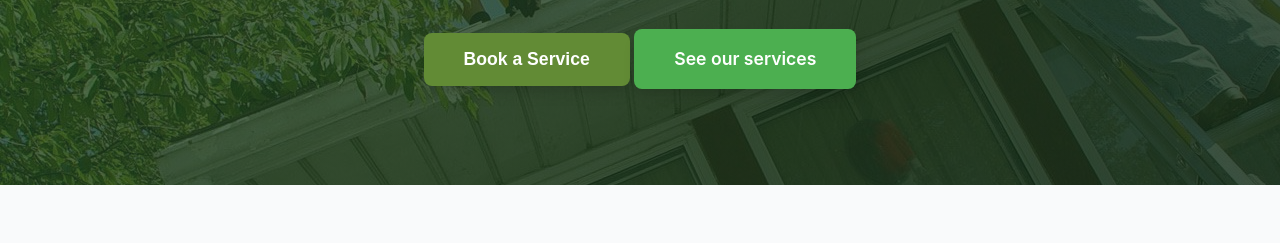
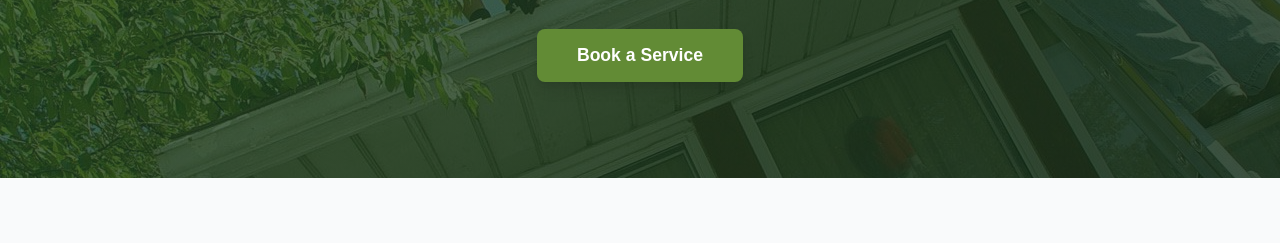
Before and after one commit to amashitharushika/repair-maintenance-services, a plain HTML site: page src/index.html in a window 1280 px wide. Shown: the part 374-617 px from the top of the page. Drawn offline with Linux system fonts and the light colour scheme.

Commit message:
feat: fix hero button alignment, removed the secondary hero button

```diff
--- a/src/index.html
+++ b/src/index.html
@@ -46,7 +46,6 @@
                 <h2 class="hero-title">Professional and Affordable Repair & Maintenance Services</h2>
                 <p class="hero-subtitle">Your trusted partner for all your home and business repair needs. Quality service, reliable professionals, and satisfaction guaranteed.</p>
                 <button class="cta-button" id="bookServiceBtn">Book a Service</button>
-                <a href="#services" class="services-btn">See our services</a>
             </div>
         </div>
     </section>
--- a/src/styles/style.css
+++ b/src/styles/style.css
@@ -171,32 +171,6 @@ body {
 }
 
 .cta-button:active {
-    transform: translateY(0);
-}
-
-.services-btn {
-    display: inline-block;
-    padding: 1rem 2.5rem;
-    background-color: #4CAF50; /* Complementary green */
-    color: var(--white);
-    text-decoration: none;
-    border-radius: 8px;
-    font-size: 1.1rem;
-    font-weight: 600;
-    transition: all 0.3s ease;
-    cursor: pointer;
-    border: none;
-    text-align: center;
-    box-shadow: var(--shadow-lg);
-}
-
-.services-btn:hover {
-    background-color: #45a049; /* Darker green on hover */
-    transform: translateY(-2px);
-    box-shadow: 0 12px 20px -5px rgba(76, 175, 80, 0.4);
-}
-
-.services-btn:active {
     transform: translateY(0);
 }
 
```
